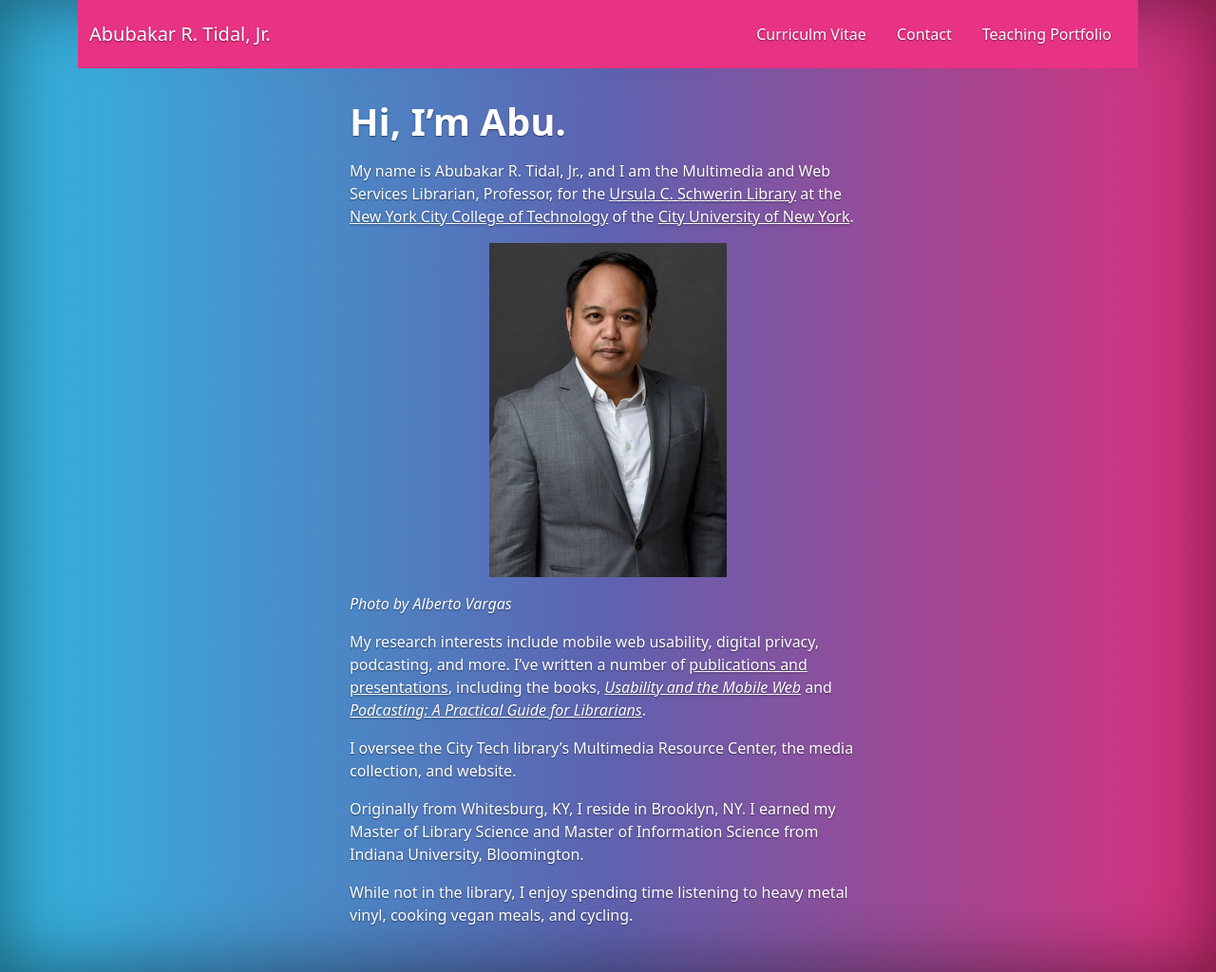
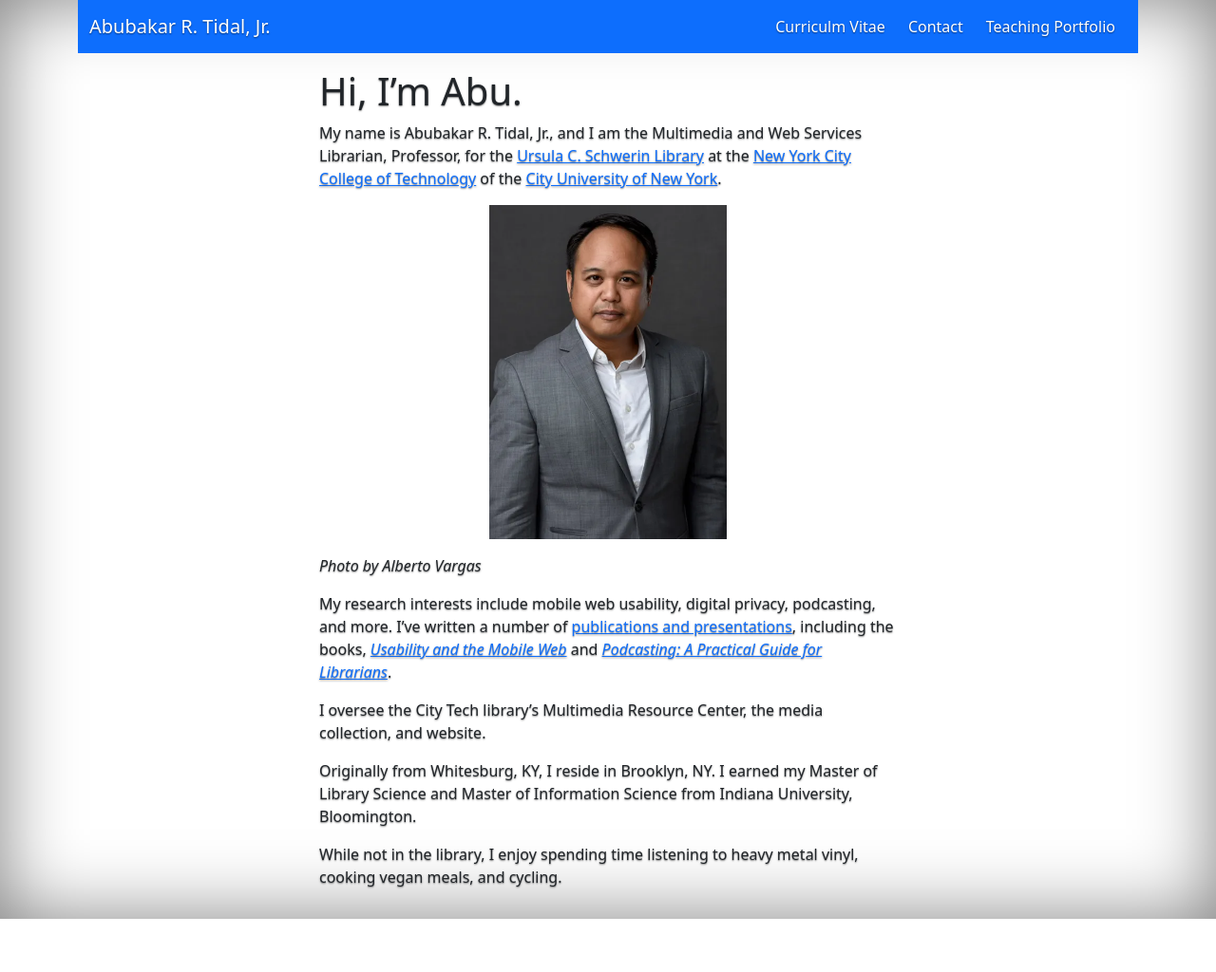
Before and after one commit to KentuckyFriedTofu/KentuckyFriedTofu.github.io, a Jekyll site: the page built from index.md, in a window 1280 px wide. Shown: the whole page at 95% size. Built offline with Jekyll 4.4.1, drawn with Linux system fonts in a browser that asks for light colours; after the commit the page ends 968 px from its top, so only the background shows below that.

Commit message:
Update header.html

```diff
--- a/_includes/header.html
+++ b/_includes/header.html
@@ -4,5 +4,4 @@
   <link href="https://cdn.jsdelivr.net/npm/bootstrap@5.3.3/dist/css/bootstrap.min.css" rel="stylesheet" integrity="sha384-QWTKZyjpPEjISv5WaRU9OFeRpok6YctnYmDr5pNlyT2bRjXh0JMhjY6hW+ALEwIH" crossorigin="anonymous">
   <link rel="stylesheet" href="https://cdn.jsdelivr.net/npm/bootstrap-icons@1.10.5/font/bootstrap-icons.css">
   <link rel="stylesheet" href="assets/main.css">
-    <link rel="stylesheet" href="assets/quartz.css">
 </head>
```
